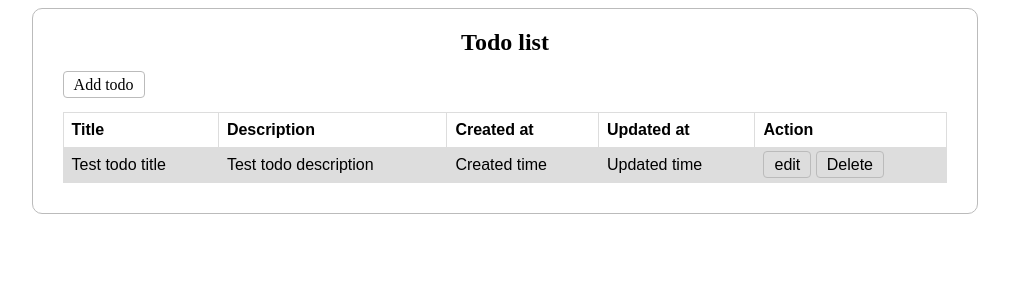
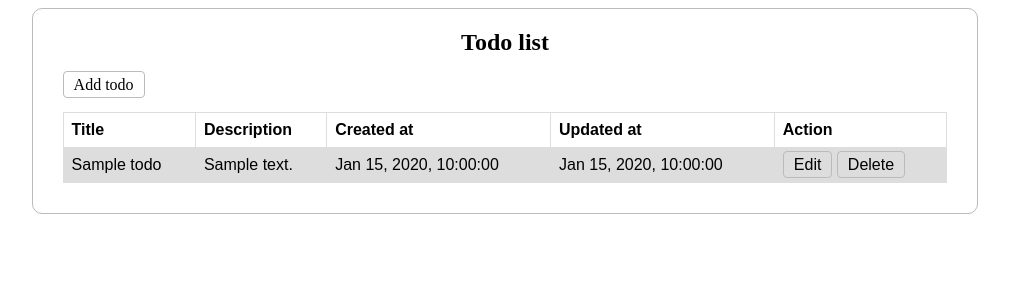
Before and after one commit to Batheesha222/todo-app, a Node server app: page / in a window 1280 px wide. Shown: the top 300 px of the page, without its empty margins (135-1144 px from the left). Run offline with Node 20, Linux system fonts and the light colour scheme; tables that the repository leaves empty hold one stand-in row (values such as "Sample post"); some libraries are stand-ins or nearby versions.

Commit message:
Add todo and List todo function complete

```diff
--- a/index.js
+++ b/index.js
@@ -1,8 +1,8 @@
-const { timeStamp } = require("console");
 const express = require("express");
 const mongoose = require("mongoose");
 const path = require("path");
-const { title } = require("process");
+const bodyParser = require("body-parser");
+const moment = require("moment")
 
 const PORT = 8000;
 //init app
@@ -16,16 +16,26 @@ mongoose
   .catch((error) => console.log(error.message));
 
 const todoSchema = mongoose.Schema(
-  { title: { type: String, required: true }, desc: String },
-  { timeStamp: true }
+  {
+    title: { type: String, required: true },
+    desc: String,
+  },
+  { timestamps: true }
 );
+
+const Todo = mongoose.model("todo", todoSchema);
 
 //view engin
 app.set("view engine", "ejs");
 app.use(express.static(path.join(__dirname, "public")));
-app.get("/", (req, res, next) => {
+app.use(bodyParser.urlencoded({ extended: true })); //urlencoded means form data...
+
+app.get("/", async (req, res, next) => {
   try {
-    res.render("index", { title: "list todo" });
+    const todos = await Todo.find({}).sort({createdAt:-1});
+
+    res.locals.moment = moment;
+    res.render("index", { title: "list todo" ,todos});
   } catch (error) {
     res.status(500).json({ message: error.message });
   }
@@ -55,6 +65,20 @@ app.get("/delete-todo", (req, res, next) => {
   }
 });
 
+app.post("/add-todo", async (req, res, next) => {
+  try {
+    const { title, desc } = req.body;
+    if (!title) {
+      return res.status(400).json({ message: "title require" });
+    }
+    const newTodo = new Todo({ title, desc });
+    await newTodo.save();
+    res.redirect("/");
+  } catch (error) {
+    res.status(500).json({ message: error.message });
+  }
+});
+
 // listen sever
 app.listen(PORT, () => {
   console.log(`server is running on port ${PORT}`);
--- a/package.json
+++ b/package.json
@@ -13,8 +13,10 @@
   "author": "Batheesha Dilmeen",
   "license": "ISC",
   "dependencies": {
+    "body-parser": "^1.20.2",
     "ejs": "^3.1.10",
     "express": "^4.19.2",
+    "moment": "^2.30.1",
     "mongoose": "^8.4.1",
     "nodemon": "^3.1.3"
   }
--- a/views/index.ejs
+++ b/views/index.ejs
@@ -14,16 +14,18 @@
                 <th>Updated at</th>
                 <th>Action</th>
             </tr>
+            <% for(let i=0; i< todos.length ; i++){ %>
             <tr>
-                <td>Test todo title</td>
-                <td>Test todo description</td>
-                <td>Created time</td>
-                <td>Updated time</td>
+                <td><%= todos[i].title %></td>
+                <td><%= todos[i].desc %></td>
+                <td><%= moment(todos[i].createdAt).format("MMM DD, YYYY, HH:mm:ss") %></td>
+                <td><%= moment(todos[i].updatedAt).format("MMM DD, YYYY, HH:mm:ss") %></td>
                 <td>
-                    <a href="update-todo" class="btn">edit</a>
+                    <a href="update-todo" class="btn">Edit</a>
                     <a href="delete-todo" class="btn">Delete</a>
                 </td>
             </tr>
+            <%}%>
         </table>
     </div>
     <%- include("partials/footer") %>
--- a/views/newtodo.ejs
+++ b/views/newtodo.ejs
@@ -5,7 +5,7 @@
             <a href="/" class="btn">black</a>
         </div>
 
-        <form action="">
+        <form action="/add-todo" method="post">
             <div class="new-todo">
                 <div class="form-group">
                     <label for="title" class="text-light">Title</label>
@@ -13,7 +13,7 @@
                 </div>
                 <div class="form-group">
                     <label for="desc" class="text-light">Description</label>
-                    <input type="text" name="text" value="" placeholder="Type description here" />
+                    <input type="text" name="desc" value="" placeholder="Type description here" />
                 </div>
                 <div class="form-group">
                     <button type="submit" class="btn">Save</button>
```
Also changed, not shown: 1 other file.
